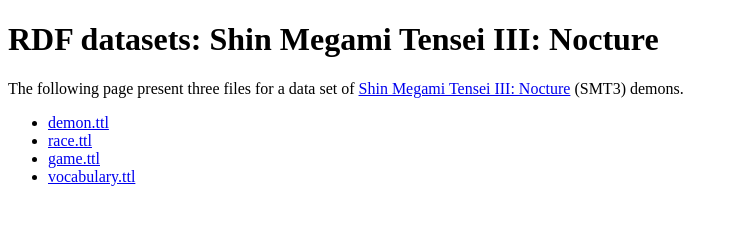
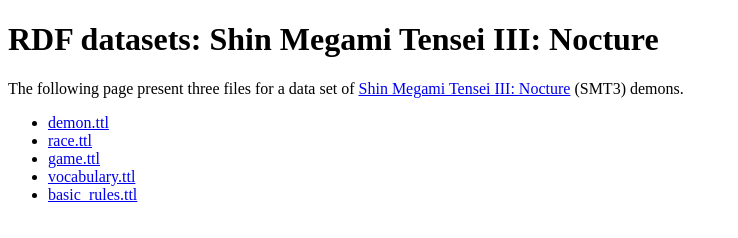
Before and after one commit to constraintAutomaton/smt-nocture-db-to-rdf, a plain HTML site: page output/index.html in a window 1280 px wide. Shown: the whole page, without its empty margins (0-738 px from the left). Drawn offline with Linux system fonts and the light colour scheme.

Commit message:
Basic rules added to the index.html.

```diff
--- a/output/index.html
+++ b/output/index.html
@@ -20,6 +20,7 @@
         <li><a href="./race.ttl" target="_blank">race.ttl</a></li>
         <li><a href="./game.ttl" target="_blank">game.ttl</a></li>
         <li><a href="./vocabulary.ttl" target="_blank">vocabulary.ttl</a></li>
+        <li><a href="./basic_rules.ttl" target="_blank">basic_rules.ttl</a></li>
     </ul>
 </body>
 
```
